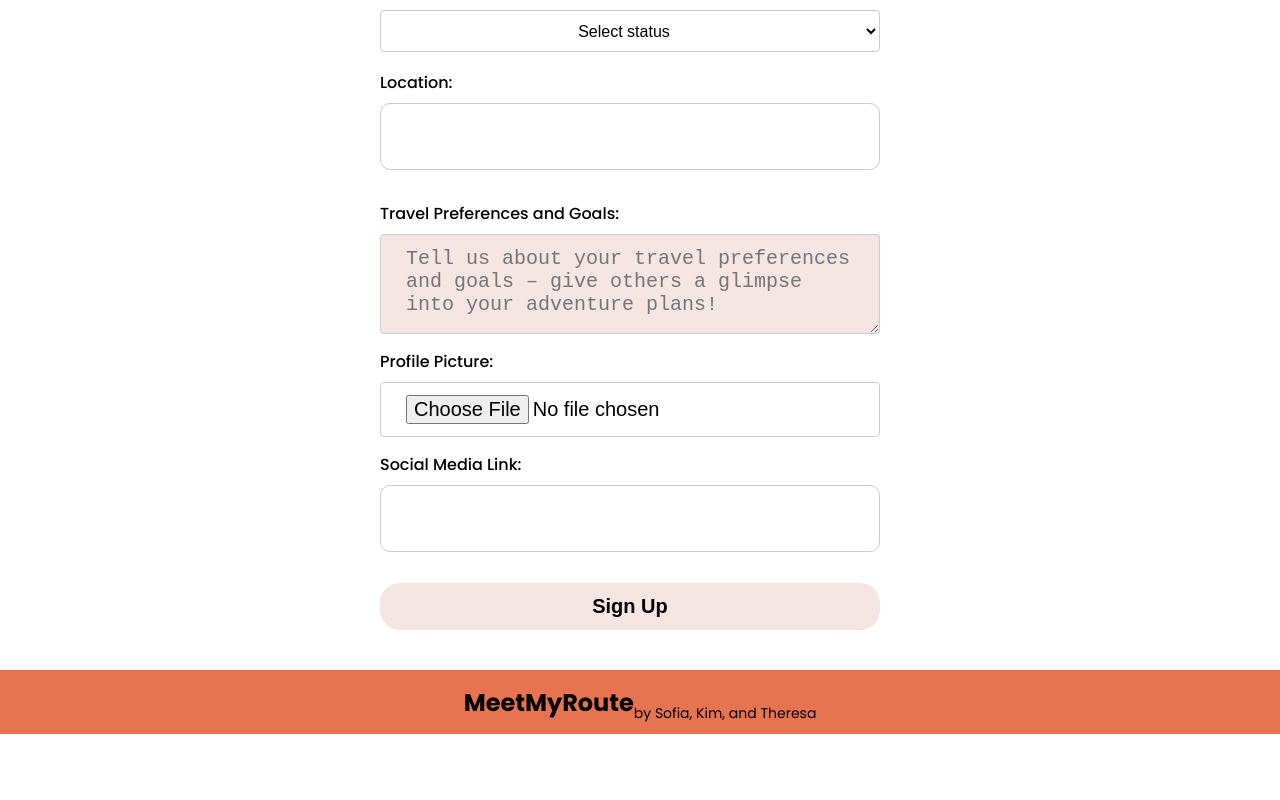
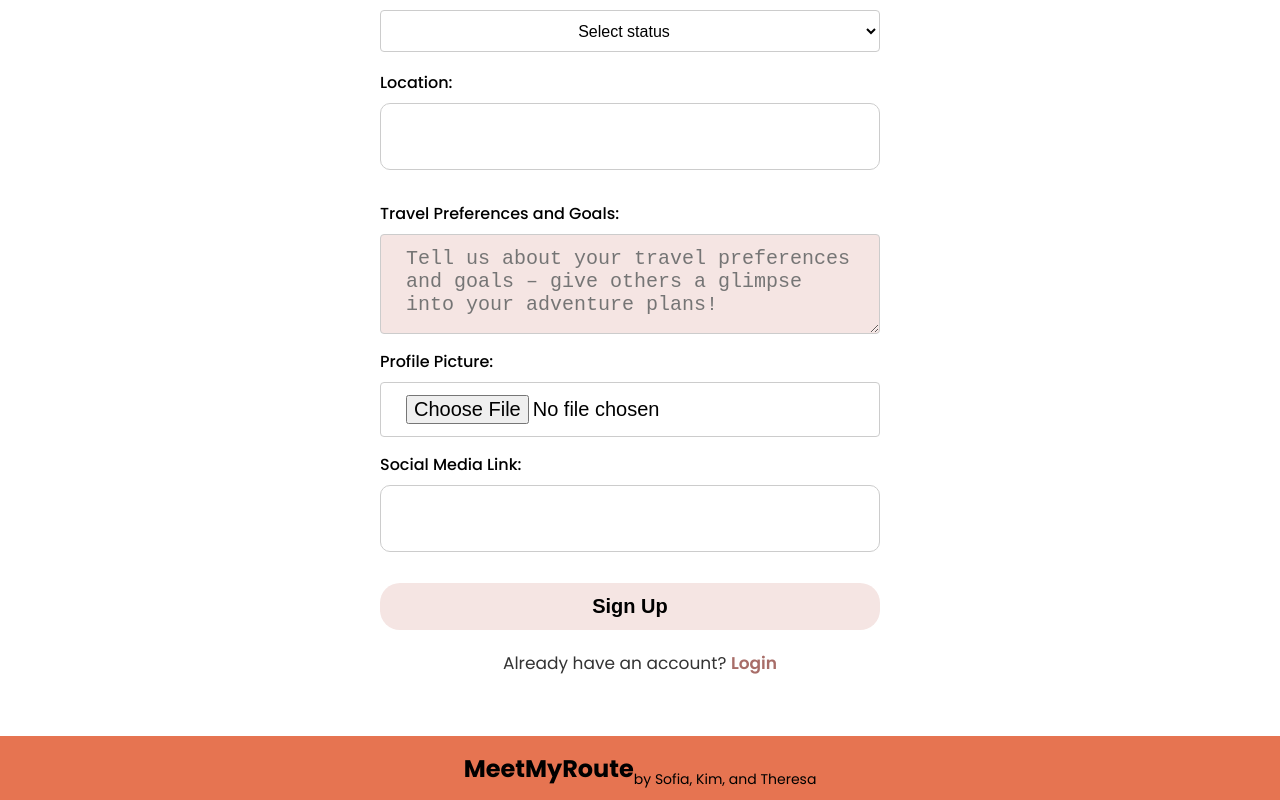
Before and after one commit to MeetMyRoute/T3A2-FullStackApp-PartB-FrontEnd, a React (Vite) app: page /signup in a window 1280 px wide. Shown: the part 659-1459 px from the top of the page. Before the commit the page ends 1393 px from the top, so only its background shows below. Built offline with nearby package versions, Linux system fonts and the light colour scheme; no server answers.

Commit message:
add login link under signup form

```diff
--- a/src/components/SignUpForm.jsx
+++ b/src/components/SignUpForm.jsx
@@ -1,5 +1,5 @@
 import { useState } from "react";
-import { useNavigate } from "react-router-dom";
+import { useNavigate, Link } from "react-router-dom";
 import axios from "axios";
 import '../stylesheets/SignUpForm.css';
 
@@ -187,6 +187,9 @@ export const SignUpForm = () => {
                     />
                 </div>
                 <button type="submit">Sign Up</button>
+                <p className="login-bottom-p">
+                    Already have an account? <Link to="/login" className="login-link">Login</Link>
+                </p>
             </form>
         </div>
     );
--- a/src/stylesheets/SignUpForm.css
+++ b/src/stylesheets/SignUpForm.css
@@ -89,6 +89,26 @@
     margin-bottom: 10px;
 }
 
+.login-bottom-p {
+    margin-top: 20px;
+    font-size: 17px;
+    text-align: center;
+    font-family: 'Poppins', sans-serif;
+    color: #333;
+}
+
+.login-link {
+    color: #A86D68;
+    text-decoration: none;
+    font-weight: 600;
+    font-family: 'Poppins', sans-serif;
+}
+
+.login-link:hover {
+    color: darkblue;
+    text-decoration: underline;
+}
+
 @media (min-width: 768px) {
     .signup-form {
         padding: 30px;
```
